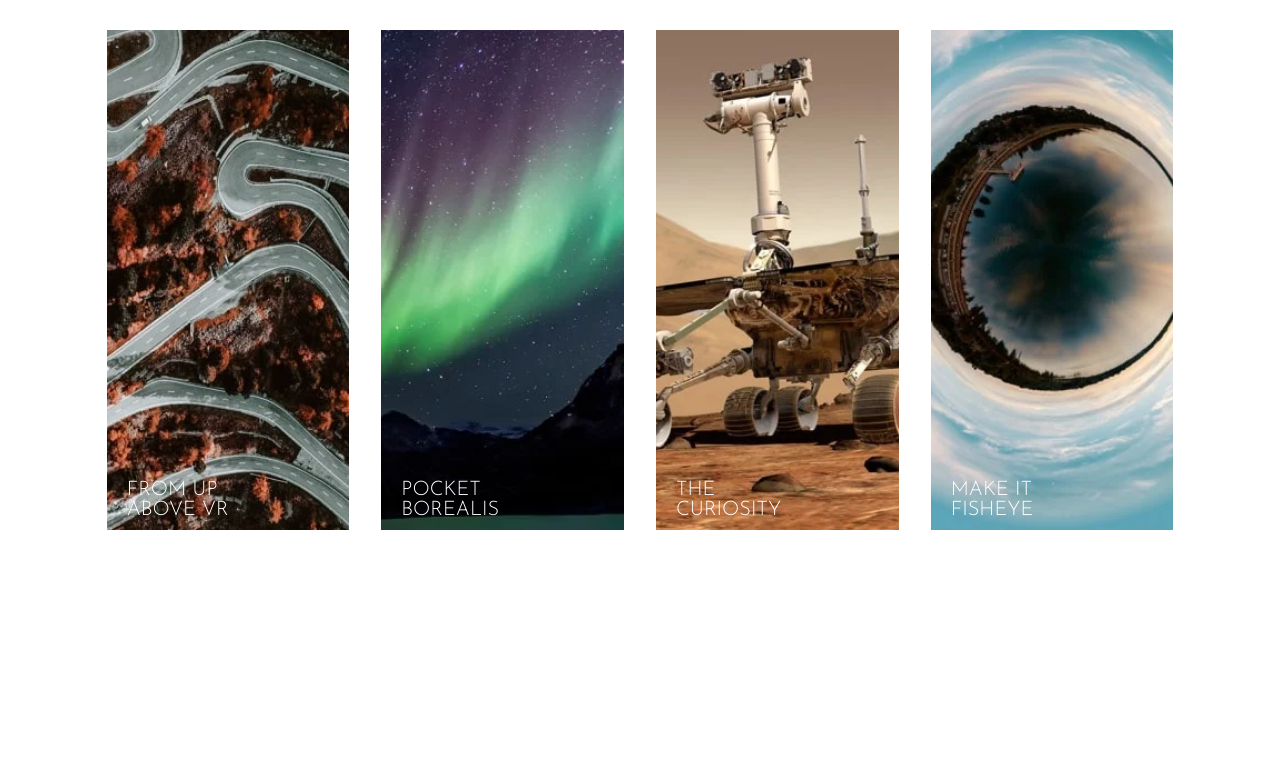
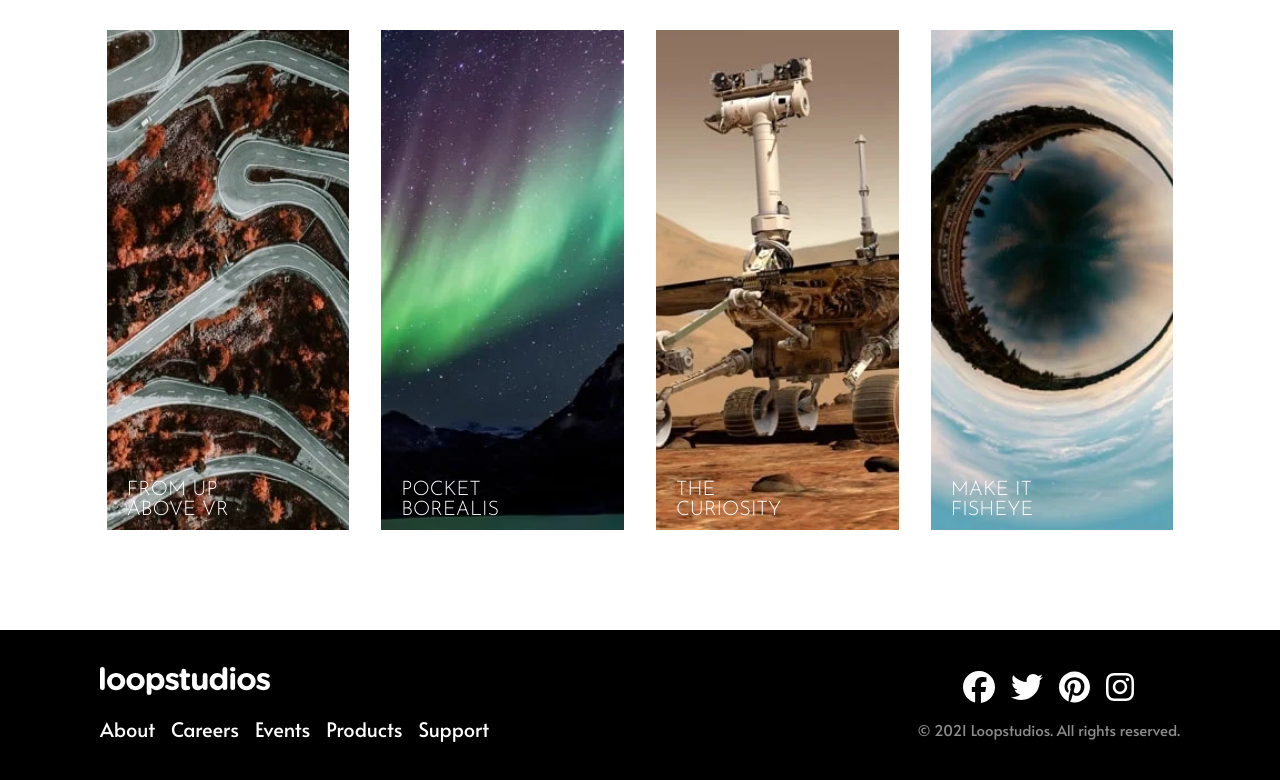
Before and after one commit to JuanBlancodev/loopstudios-landing-page, a React (Vite) app: page / in a window 1280 px wide. Shown: the part 1926-2706 px from the top of the page. Before the commit the page ends 2556 px from the top, so only its background shows below. Built offline with nearby package versions, Linux system fonts and the light colour scheme.

Commit message:
footer added

```diff
--- a/src/components/App.jsx
+++ b/src/components/App.jsx
@@ -2,11 +2,9 @@ import styled from 'styled-components'
 import Header from './Header'
 import FeaturedArticle from './FeaturedArticle'
 import Creations from './Creations'
+import Footer from './Footer'
 
 const Wrapper = styled.div`
-  width: 100%;
-  height: 100%;
-
   display: grid;
   grid-template-columns: repeat(12, 1fr);
 `
@@ -24,6 +22,7 @@ const App = () => {
         <FeaturedArticle />
         <Creations />
       </Content>
+      <Footer />
     </Wrapper>
   )
 }
--- /dev/null
+++ b/src/components/Brand.jsx
@@ -0,0 +1,7 @@
+const Brand = () => {
+  return (
+    <img src='/logo.svg' alt='loopstudios' width={170} />
+  )
+}
+
+export default Brand
--- /dev/null
+++ b/src/components/Footer.jsx
@@ -0,0 +1,92 @@
+import styled from 'styled-components'
+import { FontAwesomeIcon } from '@fortawesome/react-fontawesome'
+import { faFacebook, faTwitter, faPinterest, faInstagram } from '@fortawesome/free-brands-svg-icons'
+import Brand from './Brand'
+
+const Wrapper = styled.footer`
+  grid-column: 1 / -1;
+  width: 100%;
+
+  flex-direction: column;
+  align-items: center;
+
+  padding: 50px;
+  background-color: var(--color-black);
+
+  @media (width > 940px){
+    height: 150px;
+    flex-direction: row;
+    justify-content: space-between;
+    padding: 20px 100px;
+  }
+`
+
+const Principal = styled.section`
+  @media (width > 940px){
+    gap: 20px;
+  }
+`
+
+const Menu = styled.ul`
+  flex-direction: column;
+
+  @media (width > 940px){
+    flex-direction: row;
+  }
+`
+
+const Social = styled.div`
+  @media (width > 940px){
+    a{
+      font-size: 2px;
+    }
+  }
+`
+
+const Footer = () => {
+  return (
+    <Wrapper className='flex gap-2'>
+      <Principal className='flex flex-column gap-2'>
+        <Brand className='justify-self-start' />
+        <Menu className='flex align-center gap-1 list-none ff-secondary fs-large'>
+          <li>
+            <a href="#about" className='link'>About</a>
+          </li>
+          <li>
+            <a href="#careers" className='link'>Careers</a>
+          </li>
+          <li>
+            <a href="#events" className='link'>Events</a>
+          </li>
+          <li>
+            <a href="#products" className='link'>Products</a>
+          </li>
+          <li>
+            <a href="#support" className='link'>Support</a>
+          </li>
+        </Menu>
+      </Principal>
+      <section className='flex flex-column align-center gap-1'>
+        <Social className='flex gap-1 align-center'>
+          <a href="#">
+            <FontAwesomeIcon icon={faFacebook} className='icon' />
+          </a>
+          <a href="#">
+            <FontAwesomeIcon icon={faTwitter} className='icon' />
+          </a>
+          <a href="#">
+            <FontAwesomeIcon icon={faPinterest} className='icon' />
+          </a>
+          <a href="#">
+            <FontAwesomeIcon icon={faInstagram} className='icon' />
+          </a>
+        </Social>
+        <p className='dark-gray ff-secondary fs-small nowrap'>
+          &copy; 2021 Loopstudios. All rights reserved.
+        </p>
+      </section>
+    </Wrapper>
+  )
+}
+
+export default Footer
--- a/src/components/Header.jsx
+++ b/src/components/Header.jsx
@@ -3,6 +3,8 @@ import styled from 'styled-components'
 import { faBars, faXmark } from '@fortawesome/free-solid-svg-icons'
 import { FontAwesomeIcon } from '@fortawesome/react-fontawesome'
 import { getWidth, getUrlImage } from '../helpers/getWidth'
+
+import Brand from './Brand'
 
 const Wrapper = styled.header`
   position: relative;
@@ -27,10 +29,6 @@ const Wrapper = styled.header`
 
 const Navegation = styled.nav`
   grid-column: 2 / 12;
-`
-
-const Img = styled.img`
-  width: 170px;
 `
 
 const Menu = styled.ul`
@@ -78,10 +76,10 @@ const Header = () => {
   return (
     <Wrapper url={getUrlImage('image-hero')}>
       <Navegation className='flex justify-between align-center gap-4'>
-        <Img src='/logo.svg' alt='' />
+        <Brand />
         { getWidth() < 720 ?
           <FontAwesomeIcon icon={faBars} className='icon' onClick={toggleMenu} /> : (
-          <Menu>
+          <Menu className='list-none'>
             <li>
               <a href='#' className='white ff-secondary fs-medium decoration-none link'>About</a>
             </li>
@@ -102,11 +100,11 @@ const Header = () => {
 
         { menuOpened && <MenuMobile className='flex flex-column gap-7 align-start'>
           <div className='w-full flex align-center justify-between'>
-            <Img src='/logo.svg' />
+            <Brand />
             <FontAwesomeIcon icon={faXmark} className='icon'  onClick={toggleMenu} />
           </div>
 
-          <ul className='flex flex-column gap-2'>
+          <ul className='flex flex-column gap-2 list-none'>
             <li>
               <a href="#" className='dark-gray ff-primary fw-regular fs-xxl decoration-none uppercase link'>About</a>
             </li>
--- a/src/css/index.css
+++ b/src/css/index.css
@@ -158,6 +158,10 @@ p{
   text-align: center;
 }
 
+.nowrap{
+  text-wrap: nowrap;
+}
+
 /* Width */
 .w-full{
   width: 100%;
@@ -212,6 +216,8 @@ p{
 /* Other */
 .link{
   position: relative;
+  text-decoration: none;
+  color: var(--color-white);
 }
 
 .link::before,
@@ -243,3 +249,7 @@ p{
   color: var(--color-white);
   font-size: 2rem;
 }
+
+.list-none{
+  list-style: none;
+}
```
